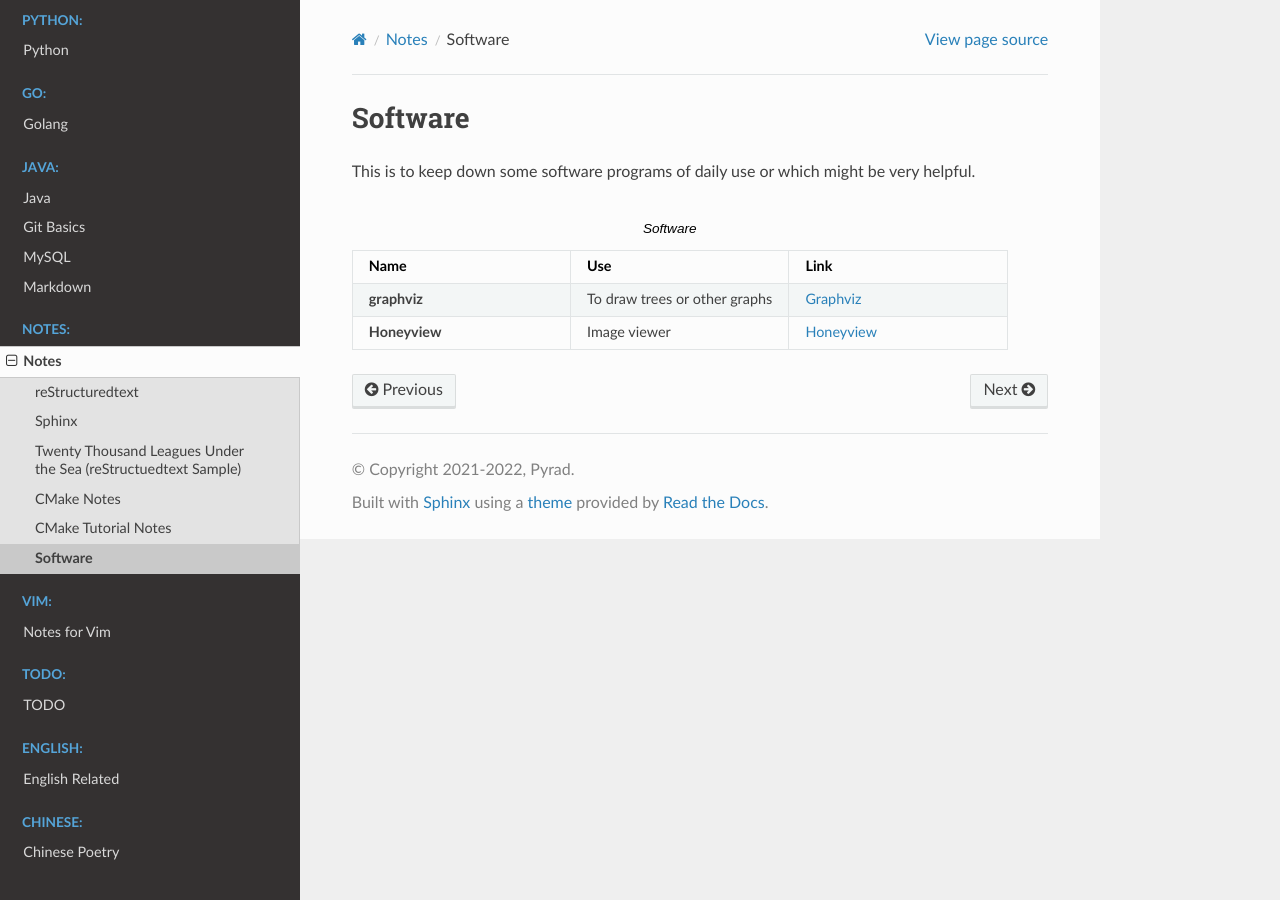
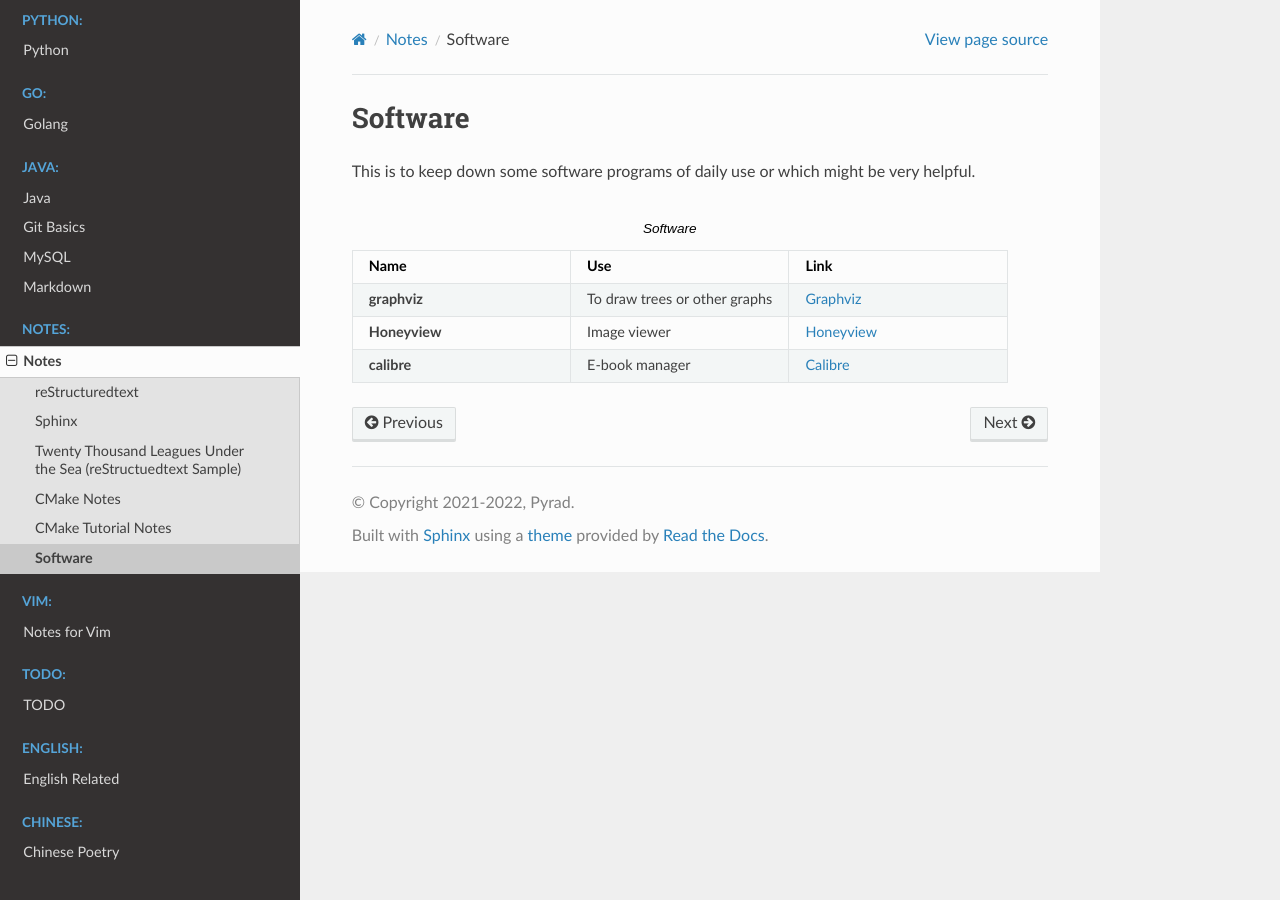
Before and after one commit to Pyrad/pyradnotes, a Sphinx documentation site: the page built from source/Notes/software.rst, in a window 1280 px wide. Built offline with Sphinx 7.4.7 and the Read the Docs theme 2.0.0, drawn with Linux system fonts in a browser that asks for light colours.

Commit message:
Add another software item: Calibre

```diff
--- a/source/Notes/software.rst
+++ b/source/Notes/software.rst
@@ -17,3 +17,6 @@ This is to keep down some software programs of daily use or which might be very
     * - **Honeyview**
       - Image viewer
       - `Honeyview <https://en.bandisoft.com/honeyview/>`_
+    * - **calibre**
+      - E-book manager
+      - `Calibre <https://calibre-ebook.com/>`_
```
